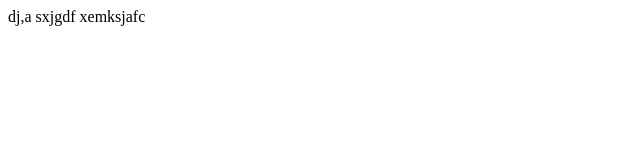
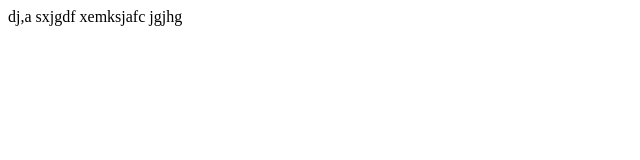
Before and after one commit to caffinecoder/practise-html, a plain HTML site: page index.html in a window 1280 px wide. Shown: the full height of the page, 0-640 px from the left. Drawn offline with Linux system fonts and the light colour scheme.

Commit message:
new commi 2t

```diff
--- a/index.html
+++ b/index.html
@@ -9,6 +9,6 @@
 <body>
     dj,a sxjgdf
     xemksjafc
-
+    jgjhg
 </body>
 </html>
```
